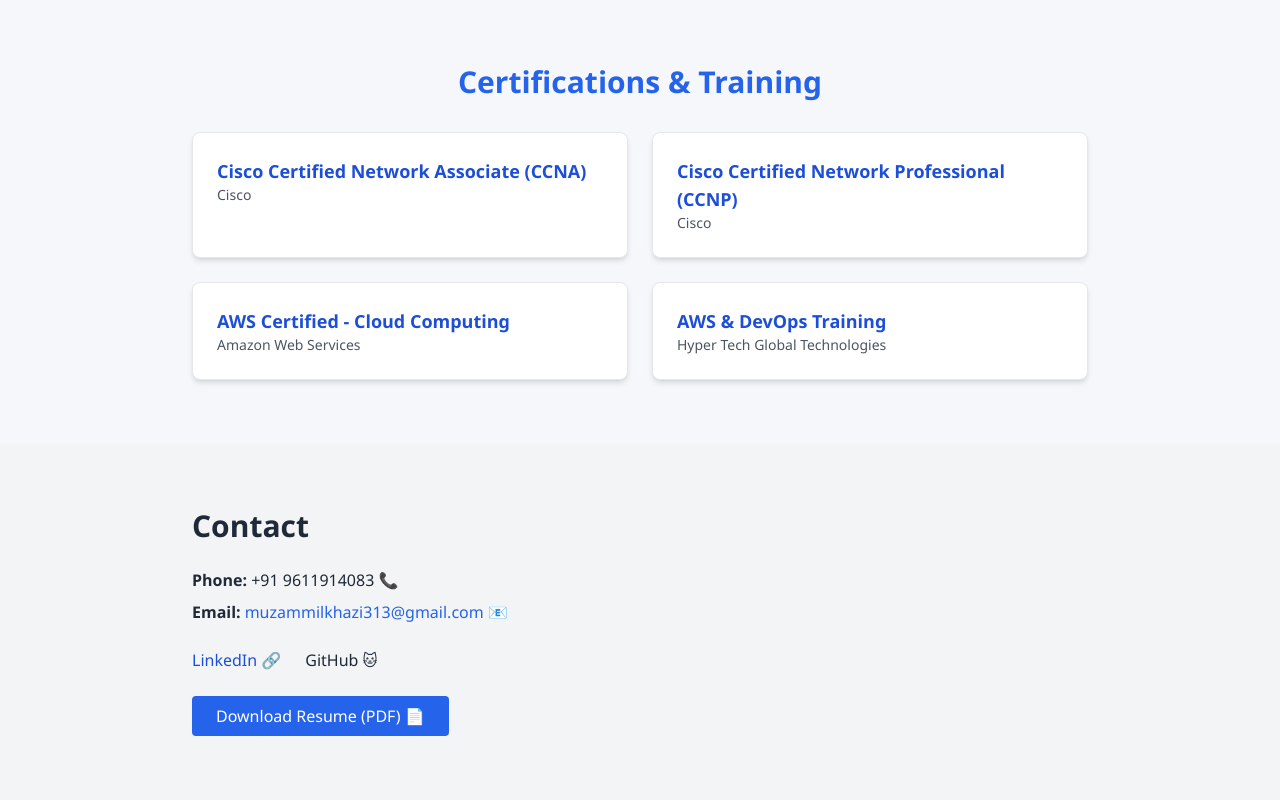
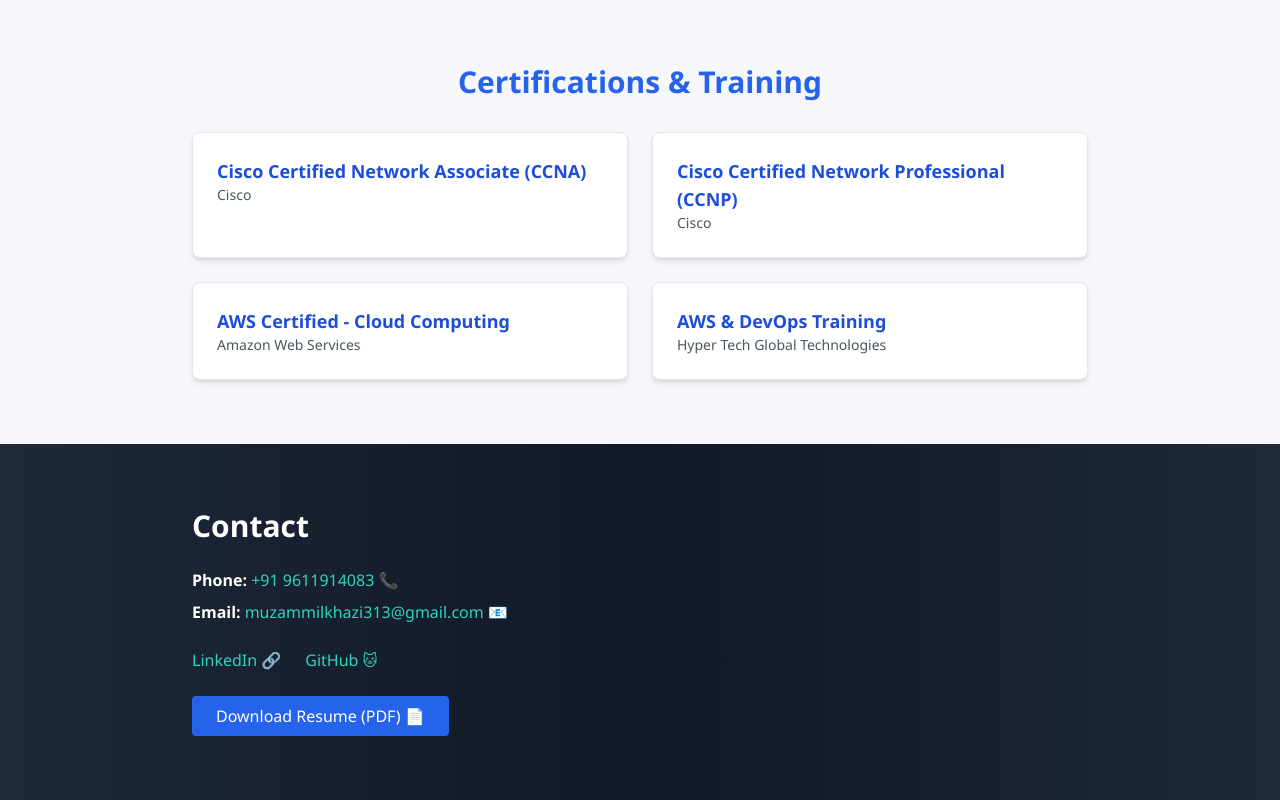
Before and after one commit to Muzzu9655/aws-devops-portfolio, a React (Create React App) app: page / in a window 1280 px wide. Shown: the part 2391-3191 px from the top of the page. Built offline with nearby package versions, Linux system fonts and the light colour scheme.

Commit message:
Update Contact.js

```diff
--- a/src/components/Contact.js
+++ b/src/components/Contact.js
@@ -4,7 +4,7 @@
   return (
     <section
       id="contact"
-      className="py-16 px-4 bg-gray-100 text-gray-800 flex justify-start"
+      className="py-16 px-4 bg-gradient-to-r from-gray-800 via-gray-900 to-gray-800 text-white flex justify-start"
     >
       <div className="max-w-4xl mx-auto text-left animate-fade-in-left w-full">
         <h2 className="text-3xl font-bold mb-6 animate-fade-in-left">
@@ -12,12 +12,12 @@
         </h2>
 
         <div className="mb-6 animate-fade-in-up">
-          <p className="mb-2"><strong>Phone:</strong> +91 9611914083 📞</p>
+          <p className="mb-2"><strong>Phone:</strong> <span className="text-teal-400">+91 9611914083 📞</span></p>
           <p className="mb-2">
             <strong>Email:</strong>
             <a
               href="mailto:muzammilkhazi313@gmail.com"
-              className="text-blue-600 hover:underline ml-1"
+              className="text-teal-400 hover:underline ml-1"
             >
               muzammilkhazi313@gmail.com 📧
             </a>
@@ -27,7 +27,7 @@
         <div className="flex flex-wrap justify-start gap-6 mb-6 animate-fade-in-up">
           <a
             href="https://www.linkedin.com/in/muzammil-khazi-8506851b0/"
-            className="text-blue-700 hover:underline"
+            className="text-teal-400 hover:underline"
             target="_blank"
             rel="noopener noreferrer"
           >
@@ -35,7 +35,7 @@
           </a>
           <a
             href="https://github.com/Muzzu9655"
-            className="text-gray-800 hover:underline"
+            className="text-teal-400 hover:underline"
             target="_blank"
             rel="noopener noreferrer"
           >
```
Lines whose indentation alone changed are shown as unchanged.
